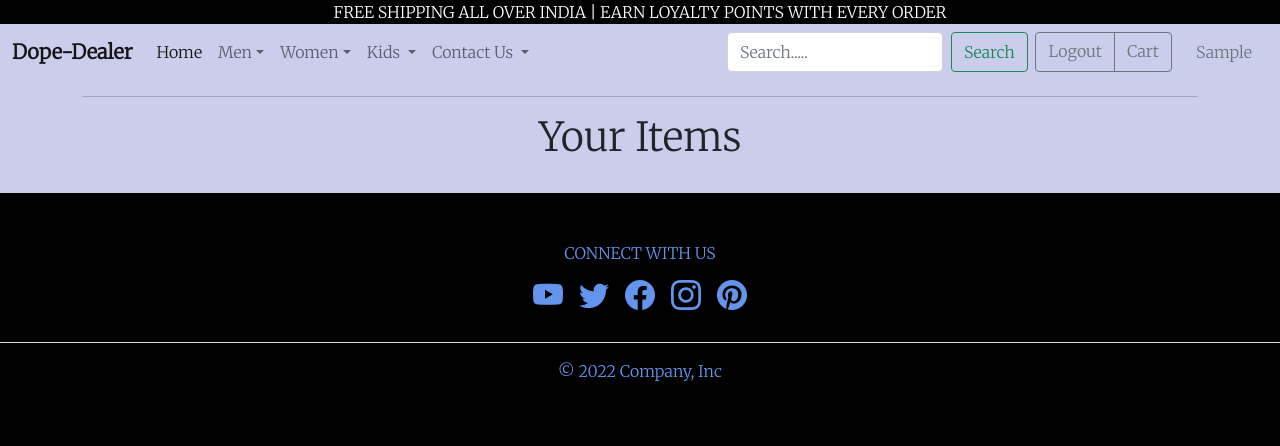
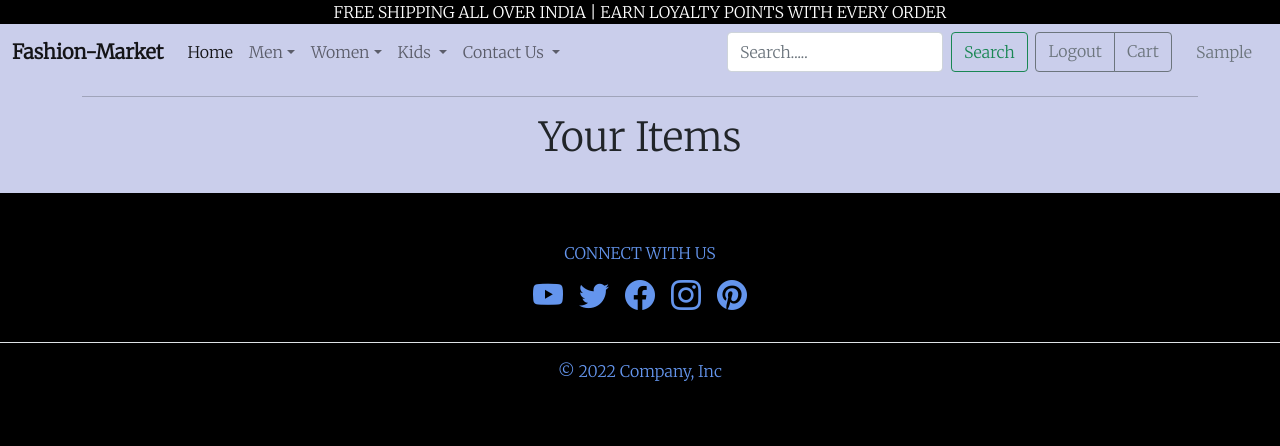
Before and after one commit to Karthikeya0612/FashionMarket, a Django app: page /customers/customers/cart/ in a window 1280 px wide. Shown: the top 446 px of the page. Run offline with Django 4.2, Linux system fonts and the light colour scheme; the visitor is signed in with stand-in values (Sample User, id 1); data comes from the database, SQL or seed files in the repository; data that the repository does not hold is empty; some libraries are stand-ins or nearby versions.

Commit message:
modifying navbar

```diff
--- a/static/templates/base.html
+++ b/static/templates/base.html
@@ -25,7 +25,7 @@
   </div>
   <nav class="navbar navbar-expand-lg navbar-light" style="background-color: rgb(202 206 235);">
     <div class="container-fluid">
-      <a class="navbar-brand disabled" id="navbar" ><b>Dope-Dealer</b></a>
+      <a class="navbar-brand disabled" id="navbar" ><b>Fashion-Market</b></a>
       <button class="navbar-toggler" type="button" data-bs-toggle="collapse" data-bs-target="#navbarSupportedContent"
         aria-controls="navbarSupportedContent" aria-expanded="false" aria-label="Toggle navigation">
         <span class="navbar-toggler-icon"></span>
```
